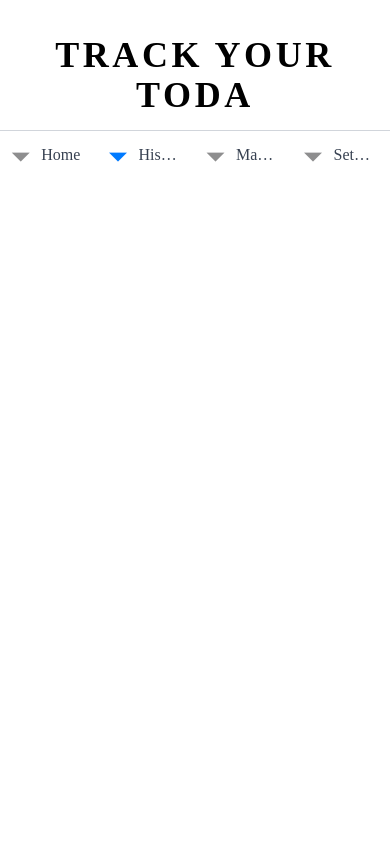
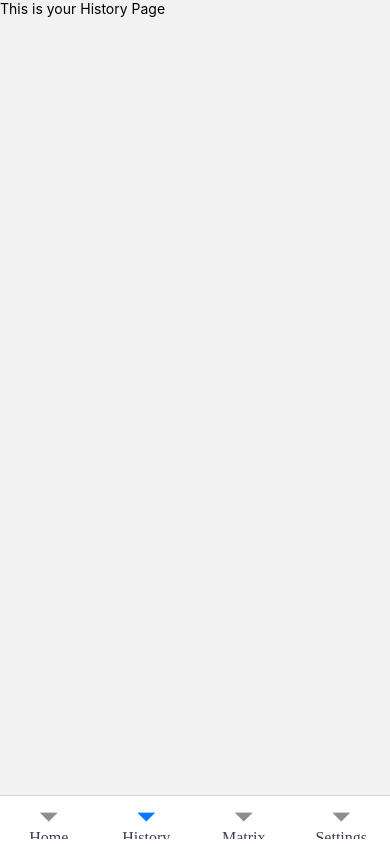
Before and after one commit to JermainePasion/TrackYourToda, a React Native app in the folder frontend/: screen /History in a window 390 px wide. Built offline with nearby package versions, Linux system fonts and the light colour scheme.

Commit message:
frontend fix

```diff
--- a/frontend/App.jsx
+++ b/frontend/App.js
@@ -5,6 +5,8 @@ import { View, Text } from 'react-native';
 import SplashScreen from './components/SplashScreen';
 import { StatusBar } from 'expo-status-bar';
 import Header from "./components/Header";
+import Navbar from "./components/Navbar";
+
 
 
 export default function App() {
@@ -26,7 +28,9 @@ export default function App() {
 
 
   return (
-    <DashboardLayout>
-    </DashboardLayout>
+
+    <Navbar>
+
+    </Navbar>
   );
 }
--- a/frontend/screens/Home.jsx
+++ b/frontend/screens/History.js
@@ -1,10 +1,11 @@
+import "../global.css";
 import React from "react";
 import { View, Text } from "react-native";
 
-export default function Home() {
+export default function History() {
   return (
     <View className="flex-1 items-center justify-center bg-white">
-      <Text className="text-2xl font-bebas text-primary">This is your Home Page</Text>
+      <Text className="text-2xl font-bebas text-primary">This is your History Page</Text>
     </View>
   );
 }
--- a/frontend/screens/History.jsx
+++ b/frontend/screens/Home.js
@@ -1,10 +1,11 @@
+import "../global.css";
 import React from "react";
 import { View, Text } from "react-native";
 
-export default function History() {
+export default function Home() {
   return (
     <View className="flex-1 items-center justify-center bg-white">
-      <Text className="text-2xl font-bebas text-primary">This is your History Page</Text>
+      <Text className="text-2xl font-bebas text-primary">This is your Home Page</Text>
     </View>
   );
 }
--- a/frontend/screens/Settings.jsx
+++ b/frontend/screens/Matrix.js
@@ -1,10 +1,11 @@
+import "../global.css";
 import React from "react";
 import { View, Text } from "react-native";
 
-export default function Settings() {
+export default function Matrix() {
   return (
     <View className="flex-1 items-center justify-center bg-white">
-      <Text className="text-2xl font-bebas text-primary">This is your Settings Page</Text>
+      <Text className="text-2xl font-bebas text-primary">This is your Matrix Page</Text>
     </View>
   );
 }
--- a/frontend/screens/Matrix.jsx
+++ b/frontend/screens/Settings.js
@@ -1,10 +1,11 @@
+import "../global.css";
 import React from "react";
 import { View, Text } from "react-native";
 
-export default function Matrix() {
+export default function Settings() {
   return (
     <View className="flex-1 items-center justify-center bg-white">
-      <Text className="text-2xl font-bebas text-primary">This is your Matrix Page</Text>
+      <Text className="text-2xl font-bebas text-primary">This is your Settings Page</Text>
     </View>
   );
 }
```
Also changed, not shown: frontend/components/Header.js (renamed from frontend/components/Header.jsx), frontend/components/Navbar.js (renamed from frontend/components/Navbar.jsx), frontend/components/SplashScreen.js (renamed from frontend/components/SplashScreen.jsx).
